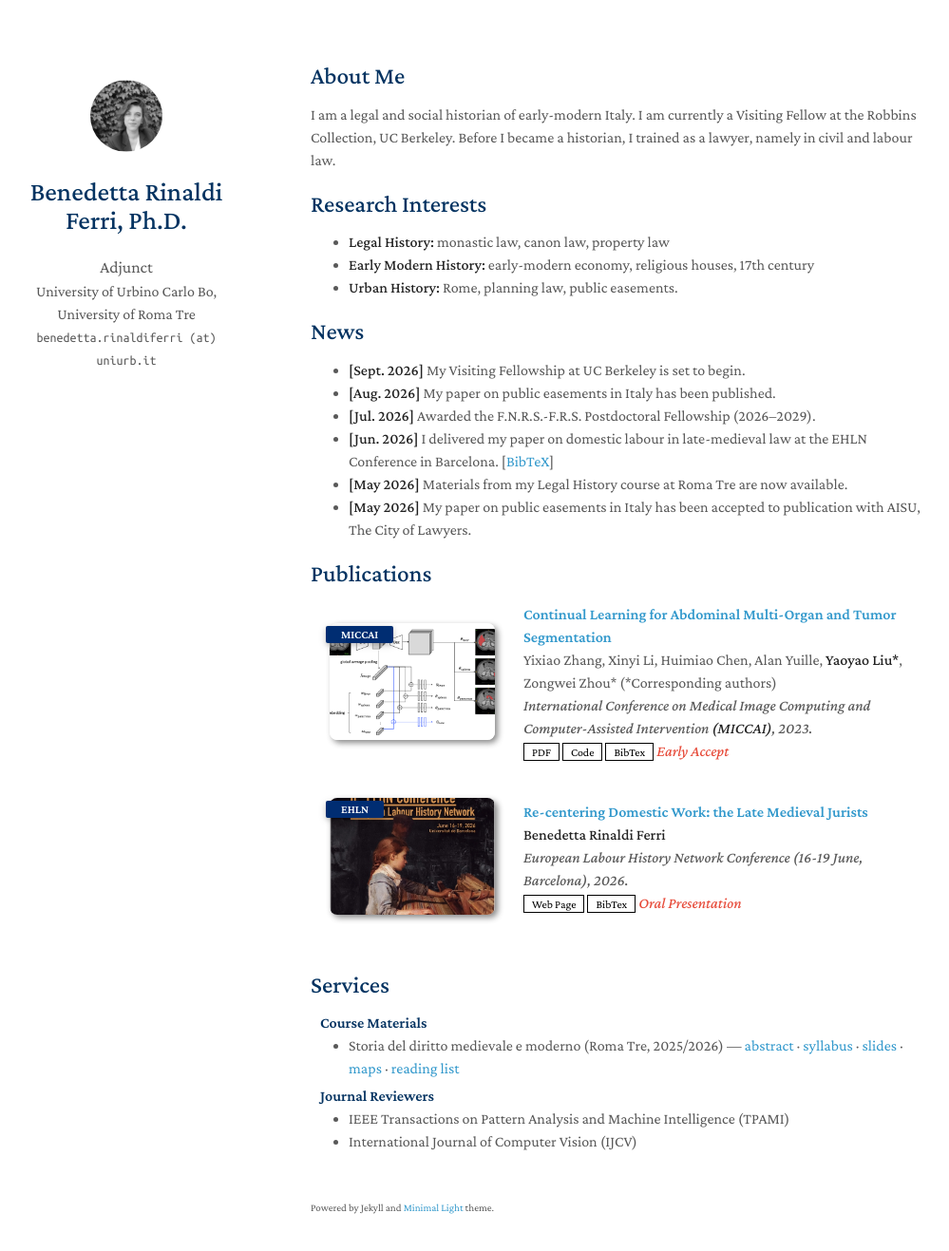
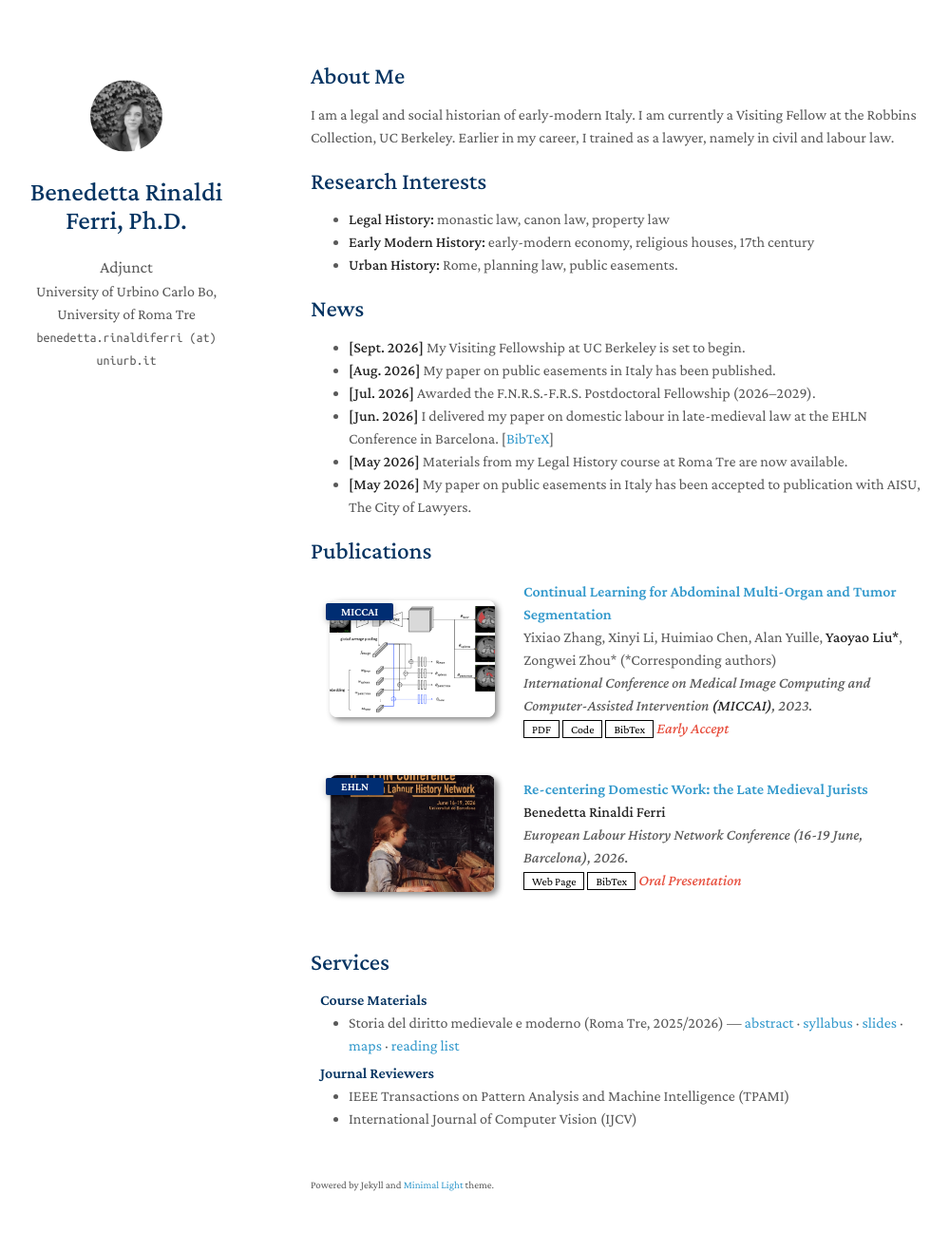
Before and after one commit to rinaldiferri/rinaldiferri.github.io, a Jekyll site: the page built from index.md, in a window 1280 px wide and 1352 px high. Shown: the top 1317 px of the window at 95% size, without its empty margins (143-1142 px from the left). Built offline with Jekyll 4.4.1, drawn with Linux system fonts in a browser that asks for light colours; a style sheet for code colours, icons or effects is not loaded; our own code applies the rules of GitHub Pages for plain Markdown files.

Commit message:
Update index.md

```diff
--- a/index.md
+++ b/index.md
@@ -4,7 +4,7 @@ layout: homepage
 
 ## About Me
 
-I am a legal and social historian of early-modern Italy. I am currently a Visiting Fellow at the Robbins Collection, UC Berkeley. Before I became a historian, I trained as a lawyer, namely in civil and labour law.
+I am a legal and social historian of early-modern Italy. I am currently a Visiting Fellow at the Robbins Collection, UC Berkeley. Earlier in my career, I trained as a lawyer, namely in civil and labour law.
 
 ## Research Interests
 
```
